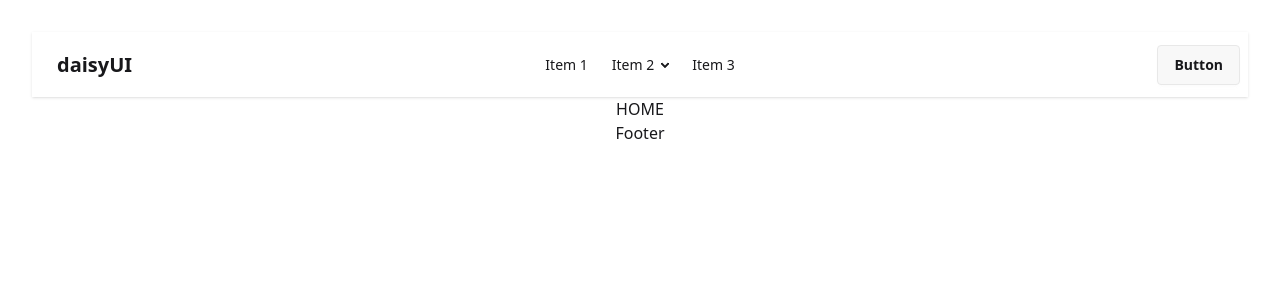
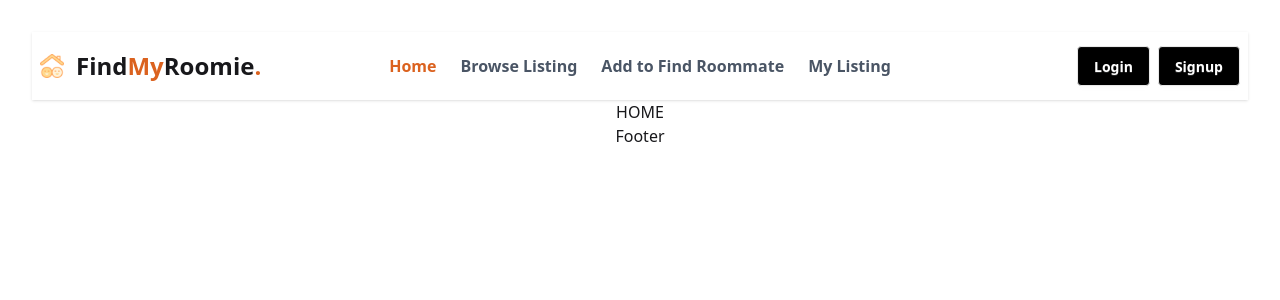
Before and after one commit to MdAlAmin1111/Rommate_Finder_Website_Client, a React (Vite) app: page / in a window 1280 px wide. Shown: the top 300 px of the page. Built offline with nearby package versions, Linux system fonts and the light colour scheme.

Commit message:
added header section with nav

```diff
--- a/src/components/Navbar.jsx
+++ b/src/components/Navbar.jsx
@@ -1,39 +1,47 @@
 import React from 'react';
+import { NavLink } from 'react-router';
 
 const Navbar = () => {
+
+    const navLinks = <>
+        <li><NavLink to={'/'}>Home</NavLink></li>
+        <li><NavLink to={'/browse-listing'}>Browse Listing</NavLink></li>
+        <li><NavLink to={'/add-to-find-roommate'}>Add to Find Roommate</NavLink></li>
+        <li><NavLink to={'/my-listing'}>My Listing</NavLink></li>
+    </>
     return (
-        <div className="navbar bg-base-100 shadow-sm">
+        <div className='bg-base-100 shadow-sm'>
+            <div className="navbar container mx-auto ">
                 <div className="navbar-start">
                     <div className="dropdown">
                         <div tabIndex={0} role="button" className="btn btn-ghost lg:hidden">
-                        <svg xmlns="http://www.w3.org/2000/svg" className="h-5 w-5" fill="none" viewBox="0 0 24 24" stroke="currentColor"> <path strokeLinecap="round" strokeLinejoin="round" strokeWidth="2" d="M4 6h16M4 12h8m-8 6h16" /> </svg>
+                            <img src='/menu_icon.png' className="h-6 w-6" alt="" />
                         </div>
                         <ul
                             tabIndex={0}
-                        className="menu menu-sm dropdown-content bg-base-100 rounded-box z-1 mt-3 w-52 p-2 shadow">
-                        <li><a>Item 1</a></li>
-                        <li>
-                            <a>item 2</a>
-                        </li>
-                        <li><a>Item 3</a></li>
+                            className="menu menu-sm dropdown-content bg-base-100 rounded-box z-1 mt-3 w-52 p-2 shadow text-base font-bold text-gray-700">
+                            {navLinks}
                         </ul>
                     </div>
-                <a className="btn btn-ghost text-xl">daisyUI</a>
+                    <div className='flex items-center gap-3'>
+                        <img className='w-6' src='/happy.png' alt="" />
+                        <p className="text-2xl font-bold hidden sm:block">
+                            Find
+                            <span className='text-[#db621f]'>My</span>
+                            Roomie
+                            <span className='text-[#db621f]'>.</span>
+                        </p>
+                    </div>
                 </div>
                 <div className="navbar-center hidden lg:flex">
-                <ul className="menu menu-horizontal px-1">
-                    <li><a>Item 1</a></li>
-                    <li>
-                        <details>
-                            <summary>Item 2</summary>
-
-                        </details>
-                    </li>
-                    <li><a>Item 3</a></li>
+                    <ul className="menu menu-horizontal text-base font-semibold text-gray-600 px-1">
+                        {navLinks}
                     </ul>
                 </div>
-            <div className="navbar-end">
-                <a className="btn">Button</a>
+                <div className="navbar-end space-x-2">
+                    <a className="btn bg-black text-white">Login</a>
+                    <a className="btn bg-black text-white">Signup</a>
+                </div>
             </div>
         </div>
     );
--- a/src/index.css
+++ b/src/index.css
@@ -1,2 +1,6 @@
 @import "tailwindcss";
 @plugin "daisyui";
+
+.active{
+    color: #db621f;
+}
--- /dev/null
+++ b/src/pages/Auth/Login.jsx
@@ -0,0 +1,11 @@
+import React from 'react';
+
+const Login = () => {
+    return (
+        <div>
+
+        </div>
+    );
+};
+
+export default Login;
--- /dev/null
+++ b/src/pages/Auth/Signup.jsx
@@ -0,0 +1,11 @@
+import React from 'react';
+
+const Signup = () => {
+    return (
+        <div>
+
+        </div>
+    );
+};
+
+export default Signup;
```
Also changed, not shown: src/routes/Router.jsx (+12 -0 lines), public/menu-icon-1.png (added), public/menu_icon.png (added). Lines whose indentation alone changed are shown as unchanged.
